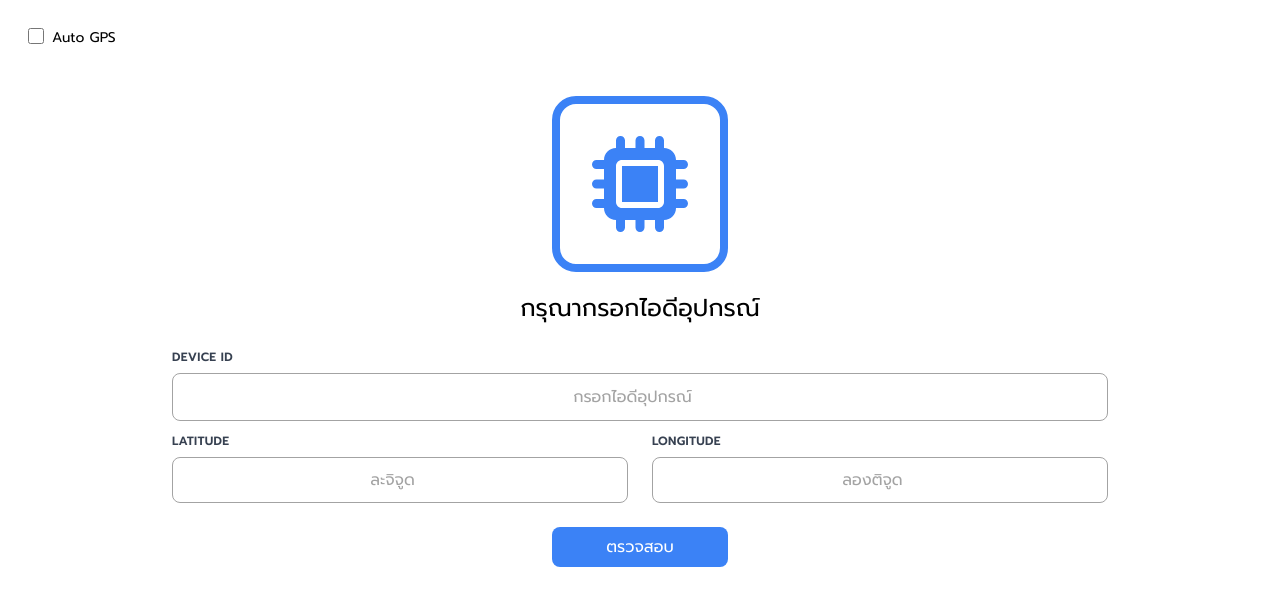
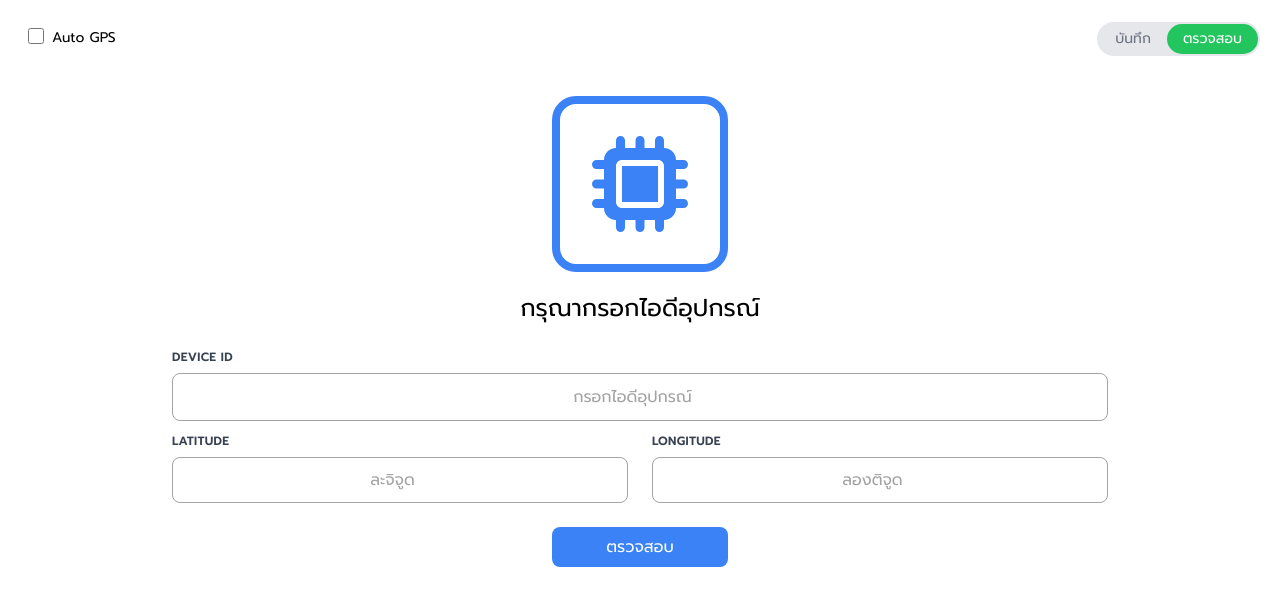
Before and after one commit to cilabcmu/fire-elephant-install-app, a React (Vite) app: page / in a window 1280 px wide. Shown: the top 606 px of the page. Built offline with nearby package versions, Linux system fonts and the light colour scheme; no server answers.

Commit message:
add btn mode

```diff
--- a/src/App.tsx
+++ b/src/App.tsx
@@ -1,4 +1,4 @@
-import { createContext, useContext} from "react";
+import { createContext, useContext, useState } from "react";
 import Drawer from "./components/drawer";
 import Form from "./components/form";
 import Menu from "./components/menu/menu";
@@ -6,7 +6,7 @@ import Status from "./components/status";
 import { useAutoGps } from "./hooks/useAutoGPS";
 import { useDrawer } from "./hooks/useDrawer";
 import { useStatus } from "./hooks/useStatus";
-import { STATUS, StatusContextType } from "./public/type";
+import { STATUS, StatusContextType, SYSTEM_MODE_TYPE } from "./public/type";
 
 const StatusContext = createContext<StatusContextType | null>(null);
 const useStatusContext = () => useContext(StatusContext);
@@ -14,11 +14,11 @@ const useStatusContext = () => useContext(StatusContext);
 function App() {
   const [isOpenDrawer, setOpenDrawer] = useDrawer();
   const [status, setStatus] = useStatus(STATUS.waitID);
-
+  const [systemMode, setSystemMode] = useState<SYSTEM_MODE_TYPE>("check");
   const [isAutoGPS, setAutoGPS] = useAutoGps();
 
   return (
-    <StatusContext.Provider value={{ status, setStatus, isOpenDrawer, setOpenDrawer, isAutoGPS, setAutoGPS }}>
+    <StatusContext.Provider value={{ status, setStatus, isOpenDrawer, setOpenDrawer, isAutoGPS, setAutoGPS, systemMode, setSystemMode }}>
       <div className="font-prompt flex flex-col justify-top items-center w-full h-screen ">
         <Menu />
         <Status />
--- a/src/components/form.tsx
+++ b/src/components/form.tsx
@@ -207,6 +207,8 @@ const Form: FC = () => {
       } else if (!status) {
         setStatus(STATUS.notFound);
       } else {
+        console.log('latlngMessage: ',latlngMessage)
+        console.log('statusMessage: ',statusMessage)
         setStatus(STATUS.notFound);
       }
       setIsProcessing(false);
--- a/src/components/menu/menu.tsx
+++ b/src/components/menu/menu.tsx
@@ -1,13 +1,51 @@
 import { faBars } from "@fortawesome/free-solid-svg-icons";
 import { FontAwesomeIcon } from "@fortawesome/react-fontawesome";
-import { useState } from "react";
+import { FC, useState } from "react";
 import { useStatusContext } from "../../App";
 import { useDrawer } from "../../hooks/useDrawer";
-import { StatusContextType } from "../../public/type";
+import { StatusContextType, SYSTEM_MODE_TYPE } from "../../public/type";
 import Drawer from "../drawer";
 
-const Menu = () => {
-  const { setOpenDrawer, isAutoGPS, setAutoGPS } = useStatusContext() as StatusContextType;
+interface ToggleBtnProps {
+  systemMode: SYSTEM_MODE_TYPE;
+  onChangeMode: (mode: SYSTEM_MODE_TYPE) => void;
+}
+
+const ToggleBtn: FC<ToggleBtnProps> = ({ systemMode, onChangeMode }) => {
+
+  const isRecordMode: boolean = systemMode === "record";
+
+  const isCheckingMode: boolean = !isRecordMode;
+
+  const activeClass: string = `${isRecordMode ? 'bg-red-500' : 'bg-green-500'} rounded-full text-white`
+
+  return (
+    <div className="bg-gray-200 text-sm text-gray-500 leading-none border-2 border-gray-200 rounded-full inline-flex">
+      <button
+        className={`inline-flex items-center transition-colors duration-300 ease-in focus:outline-none hover:text-white-400 focus:text-white-400 rounded-l-full px-4 py-2 ${
+          isRecordMode ? activeClass : ""
+        }`}
+        id="recording"
+        onClick={() => onChangeMode("record")}
+      >
+        <span>บันทึก</span>
+      </button>
+      <button
+        className={`inline-flex items-center transition-colors duration-300 ease-in focus:outline-none hover:text-white-400 focus:text-white-400 rounded-r-full px-4 py-2 ${
+          isCheckingMode ? activeClass : ""
+        }`}
+        id="checking"
+        onClick={() => onChangeMode("check")}
+      >
+        <span>ตรวจสอบ</span>
+      </button>
+    </div>
+  );
+};
+
+const Menu: FC = () => {
+  const { setOpenDrawer, isAutoGPS, setAutoGPS, systemMode, setSystemMode } = useStatusContext() as StatusContextType;
+
   return (
     <div className="flex flex-row justify-between items-end p-5 w-full">
       <div className="flex justify-center p-2">
@@ -26,6 +64,9 @@ const Menu = () => {
       {/* <div className="flex justify-center p-2 bg-gray-100 rounded-lg" onClick={() => setOpenDrawer(true)}>
         <FontAwesomeIcon className="h-5 w-5 text-gray-600" icon={faBars} />
       </div> */}
+      <div className="flex">
+        <ToggleBtn systemMode={systemMode} onChangeMode={setSystemMode} />
+      </div>
     </div>
   );
 };
```
Also changed, not shown: src/public/type.ts (+6 -2 lines).
